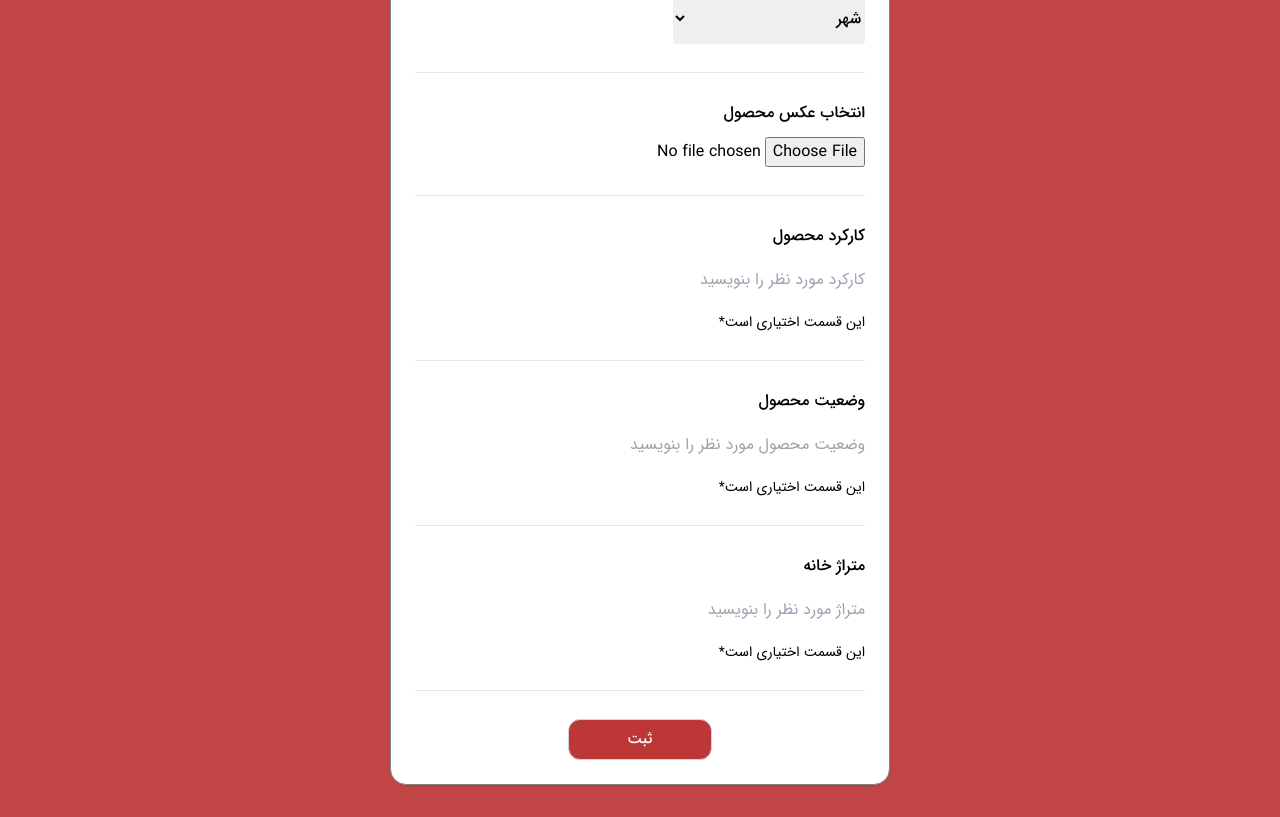
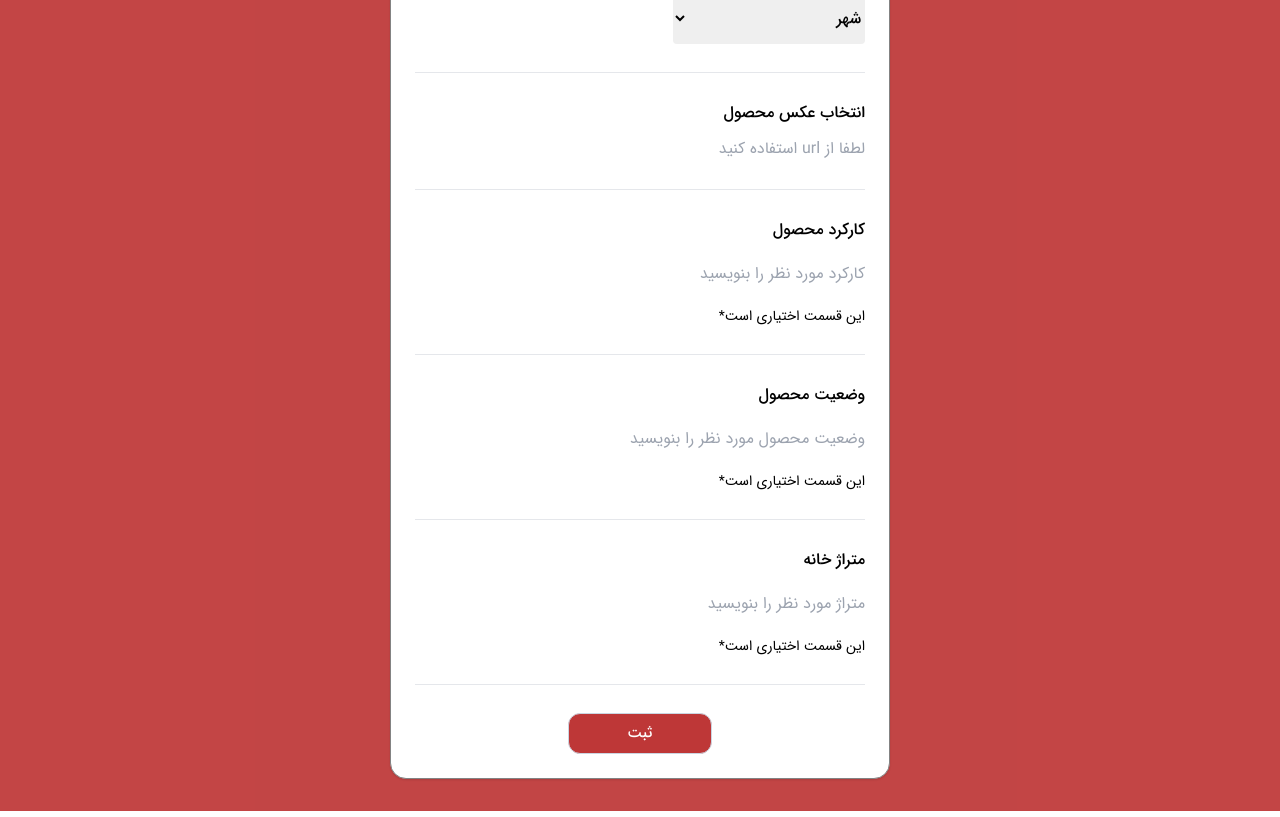
Before and after one commit to mohammadvaladbiegi2/Divar, a React (Vite) app in the folder frontend/: page /newproduct in a window 1280 px wide. Shown: the part 860-1677 px from the top of the page. Built offline with nearby package versions, Linux system fonts and the light colour scheme.

Commit message:
fix add product

```diff
--- a/frontend/src/pages/Newproduct/Newproduct.jsx
+++ b/frontend/src/pages/Newproduct/Newproduct.jsx
@@ -152,8 +152,9 @@ export default function Newproduct() {
               className="IRANSansWeb"
               onChange={form.handleChange}
               value={form.values.img}
-              type="file"
+              type="text"
               name="img"
+              placeholder="لطفا از url استفاده کنید"
             />
           </div>
           <hr className="text-slate-800 " />
```
